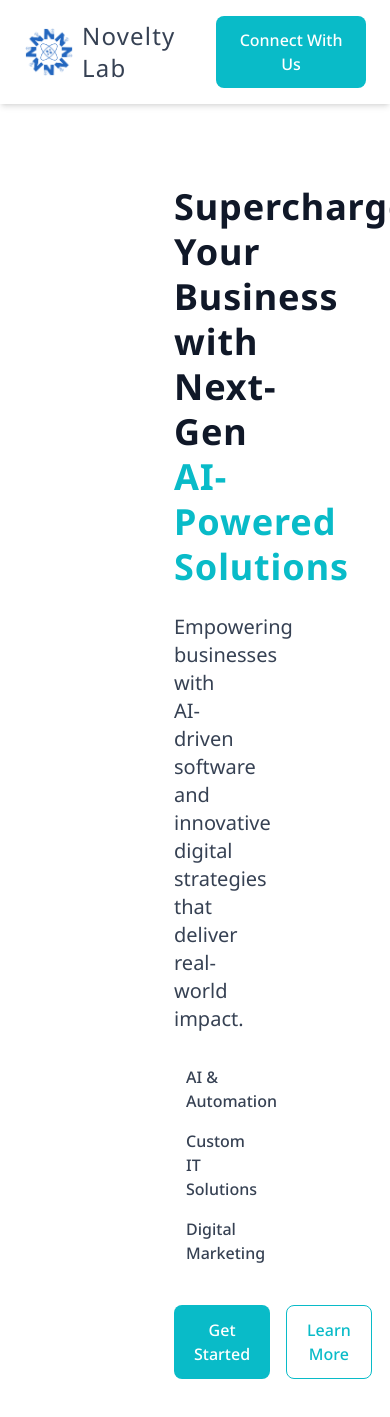
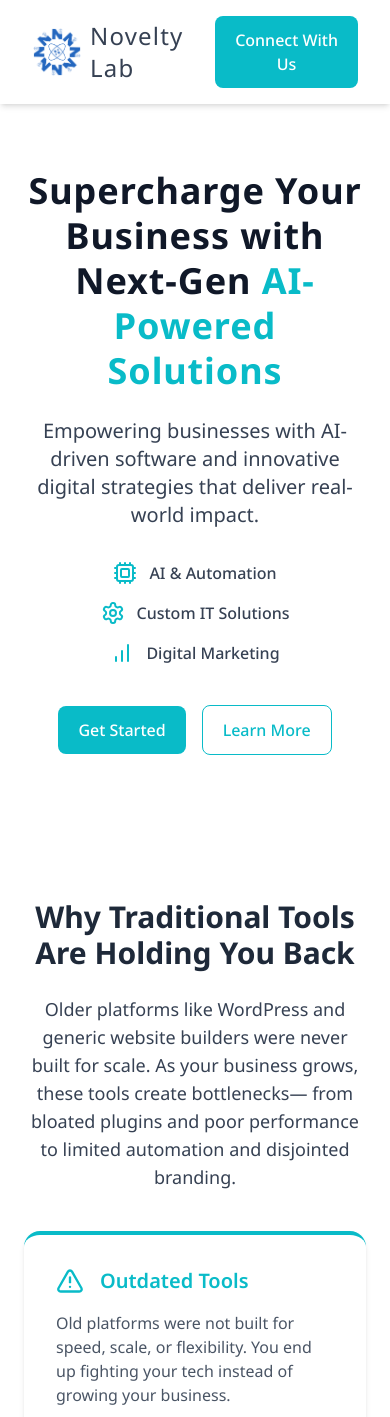
Before and after one commit to rupeshbug/novelty_lab_website, a Next.js app: page / in a window 390 px wide. Shown: the top 1417 px of the page. Built offline with nearby package versions, Linux system fonts and the light colour scheme; grey boxes are pictures that could not be loaded.

Commit message:
minor changes

```diff
--- a/src/app/components/HeroSection.tsx
+++ b/src/app/components/HeroSection.tsx
@@ -2,9 +2,9 @@ import { Cpu, Settings, BarChart } from "lucide-react";
 
 export default function Hero() {
   return (
-    <section className="py-20 px-40">
+    <section className="py-16 px-6 md:px-40 md:py-20">
       <div className="mx-auto flex flex-col md:flex-row items-center justify-between gap-10">
-        <div className="w-3/5 ">
+        <div className="text-center w-full md:w-3/5 md:text-left">
           <h1 className="text-4xl md:text-6xl font-bold text-gray-900 leading-tight tracking-wide mb-6">
             Supercharge Your Business with Next-Gen{" "}
             <span className="text-[#09BBc8]">AI-Powered Solutions</span>
@@ -13,7 +13,7 @@ export default function Hero() {
             Empowering businesses with AI-driven software and innovative digital
             strategies that deliver real-world impact.
           </p>
-          <div className="grid grid-cols-1 sm:grid-cols-2 lg:grid-cols-3 gap-4 mb-10">
+          <div className="grid grid-cols-1 lg:grid-cols-3 justify-items-center gap-4 mb-10">
             <div className="flex items-center gap-3">
               <Cpu className="text-[#09bbc8] w-6 h-6" />
               <p className="text-gray-700 text-base font-medium">
@@ -33,7 +33,7 @@ export default function Hero() {
               </p>
             </div>
           </div>
-          <div className="flex gap-4">
+          <div className="flex gap-4 justify-center items-center md:justify-start">
             <button className="bg-[#09bbc8] text-white px-5 py-3 cursor-pointer rounded-lg text-base font-medium hover:bg-[#07a5b0] transition">
               Get Started
             </button>
@@ -42,7 +42,7 @@ export default function Hero() {
             </button>
           </div>
         </div>
-        <div className="w-2/5">
+        <div className="hidden lg:w-2/5">
           <img src="/img5.png" alt="hero_image" className="w-[85%] h-140" />
         </div>
       </div>
--- a/src/app/components/Navbar.tsx
+++ b/src/app/components/Navbar.tsx
@@ -3,7 +3,7 @@ import Image from "next/image";
 
 export default function Navbar() {
   return (
-    <nav className="flex justify-between items-center px-6 md:px-40 py-4 shadow-md">
+    <nav className="flex justify-between items-center px-8 md:px-40 py-4 shadow-md">
       <div className="flex items-center justify-center gap-2">
         <Image alt="novelty_lab" width={50} height={50} src="/logo.png" />
         <h1 className="text-2xl tracking-wider text-gray-700">Novelty Lab</h1>
```
